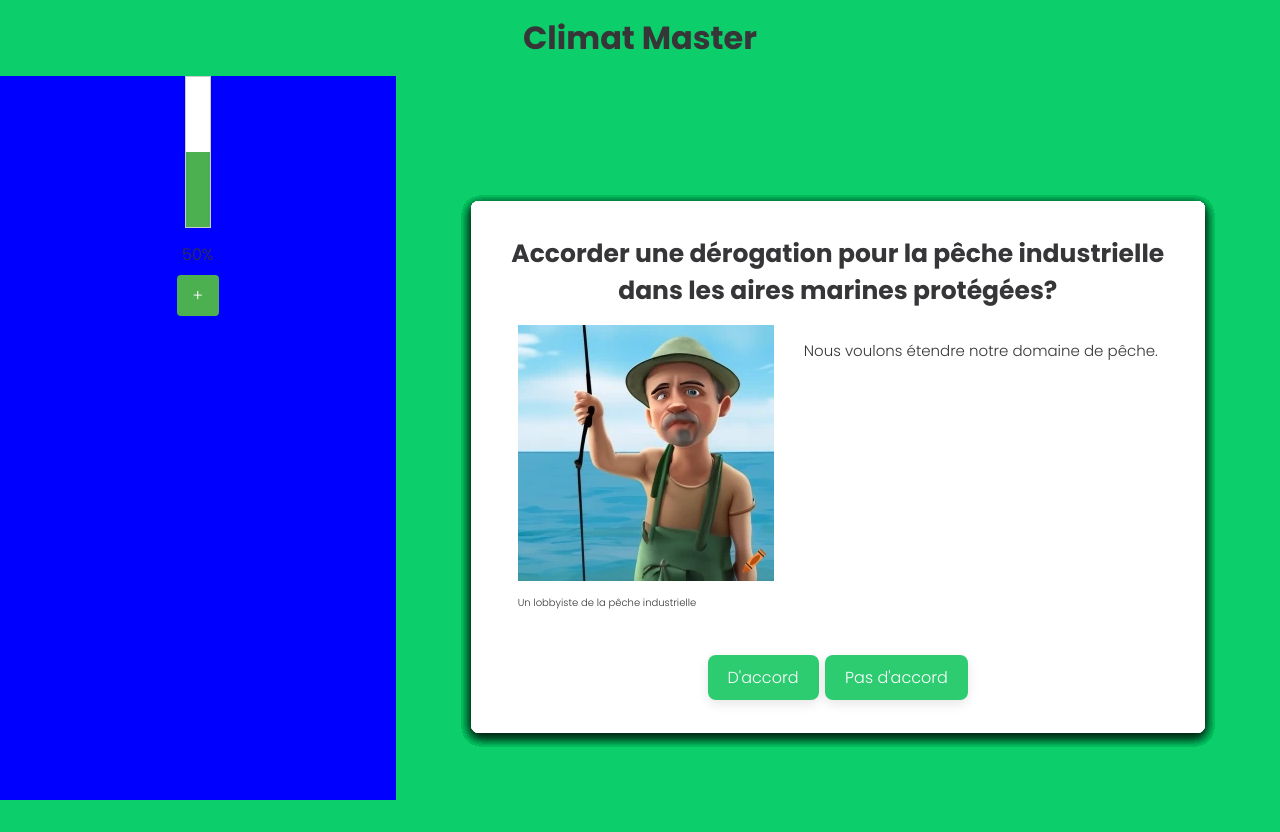
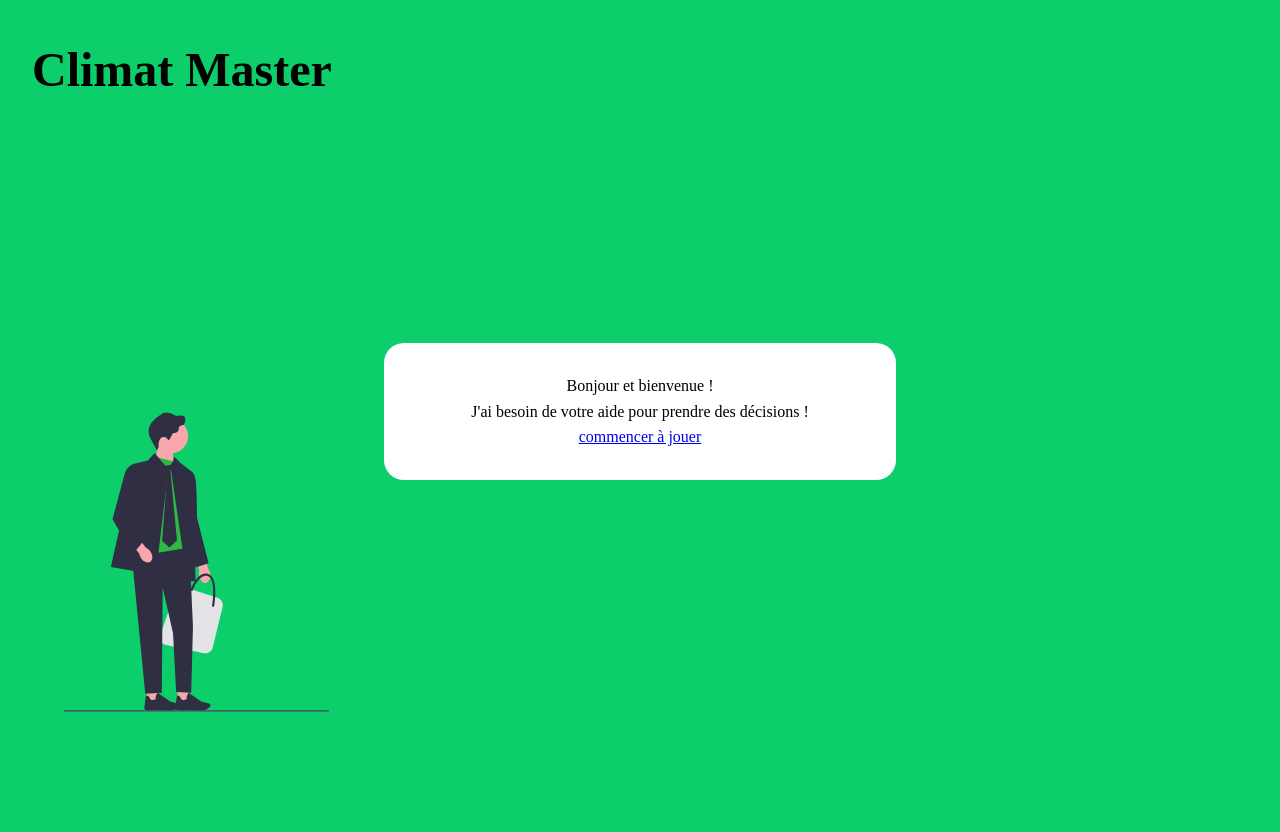
Before and after one commit to Gromototo/nuitinfo, a Flask app: page / in a window 1280 px wide. Before the commit the page ends 800 px from the top, so only its background shows below. Run offline with Flask 3, Linux system fonts and the light colour scheme.

Commit message:
fdeuzgdei

```diff
--- a/main.py
+++ b/main.py
@@ -21,6 +21,10 @@ def InProgress():
 
 @app.route("/")
 def homepage():
+    return render_template("start.html")
+
+@app.route("/homepage")
+def homepage():
     return render_template("index.html")
 
 
--- a/static/data/cartes.json
+++ b/static/data/cartes.json
@@ -227,7 +227,7 @@
         "interlocuteur": "Citoyen"
       },
       "verso": {
-        "source": "NULL",
+        "source": "",
         "texte": "L'énergie renouvelable sera bientôt moins chère que le gaz naturel. Il est économiquement sensé pour les gouvernements d'investir dans des solutions d'énergie propre",
         "images": []
       },
--- a/static/style/style.css
+++ b/static/style/style.css
@@ -55,11 +55,11 @@ main section{
 }
 #section-gauge {
     flex: 35%;
-    background-color: blue;
 }
 
 .progress-container {
     text-align: center;
+    height: calc((100vh - 7vh) - 30vh);
 }
 
 .progress-bar {
--- /dev/null
+++ b/templates/start.css
@@ -0,0 +1,79 @@
+:root{
+    --color-green:#0CCE6B;
+    --color-white:#FFFFFF;
+    --color-black:#363537;
+}
+* {
+    margin: 0;
+    padding: 0;
+    box-sizing: border-box;
+}
+
+body {
+    font-family: 'Arial', sans-serif;
+    line-height: 1.6;
+    align-items: center;
+    justify-content: center;
+    height: 100vh;
+    background-color: var(--color-green); /* ou toute autre couleur que vous préférez */
+}
+#image{
+    position: absolute;
+    bottom: 10%;
+    left: 5%;
+    right: 20%;
+}
+
+#intro_description {
+    background: white;
+    border-radius: 20px;
+    padding: 30px;
+    position: absolute;
+    bottom : 40%;
+    left: 30%;
+    right: 30%;
+    display: flex;
+    justify-content: center;
+    align-items: center;
+    flex-direction: column;
+    font-family:'Times New Roman', Times, serif;
+}
+
+h1 {
+    text-align: left;
+    margin-bottom: 2rem;
+    font-size: 3rem;
+    margin-top: 2rem;
+    margin-left: 2rem;
+    font-family:'Times New Roman', Times, serif;
+}
+
+#p {
+    background-color: var(--color-white);
+    color: var(--color-black);
+    border-radius: 10px;
+    padding: 1rem;
+    margin-bottom: 1rem;
+    width: 80%;
+    max-width: 500px; /* ou la largeur de votre choix */
+
+
+}
+
+button {
+    display: block;
+    background-color: var(--color-black); /* ou toute autre couleur de votre choix */
+    color: var(--color-white);
+    border: none;
+    border-radius: 5px;
+    padding: 10px 20px;
+    font-size: 1.2rem;
+    cursor: pointer;
+    transition: background-color 0.3s ease;
+    font-family:'Times New Roman', Times, serif;
+
+}
+
+button:hover {
+    background-color: var(--color-black); /* Légèrement plus clair que la couleur du bouton */
+}
--- /dev/null
+++ b/templates/start.html
@@ -0,0 +1,29 @@
+<!DOCTYPE html>
+<html lang="en">
+  <head>
+    <meta charset="UTF-8">
+    <meta name="viewport" content="width=device-width, initial-scale=1.0">
+    <title>Climat Master</title>
+    <link rel="stylesheet" href="./start.css">
+  </head>
+
+  <body>
+    <h1>Climat Master</h1>
+    <div id="image">
+    <img src="image2.svg" alt="bonhomme page start">
+    </div>
+    <div id="intro_description">
+       <p name="toto">Bonjour et bienvenue !</p>
+       <p>J'ai besoin de votre aide pour prendre des décisions !</p>
+
+       <a href="homepage"> commencer à jouer</a>
+     </div>
+
+     <div align="center">
+       <div name="bloc">
+       </div>
+     </div>
+  </body>
+
+
+</html>
```
Also changed, not shown: templates/image2.svg (added).
